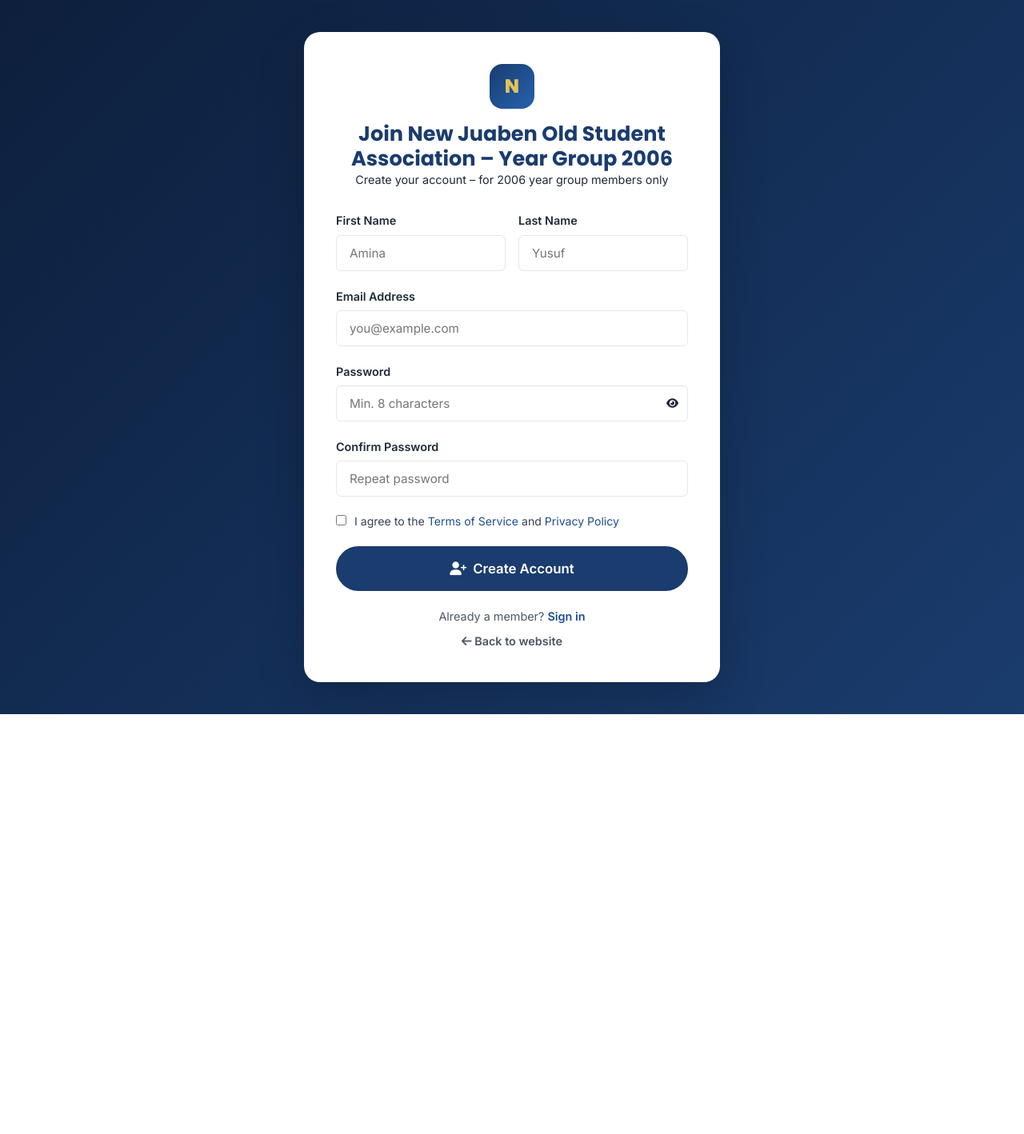
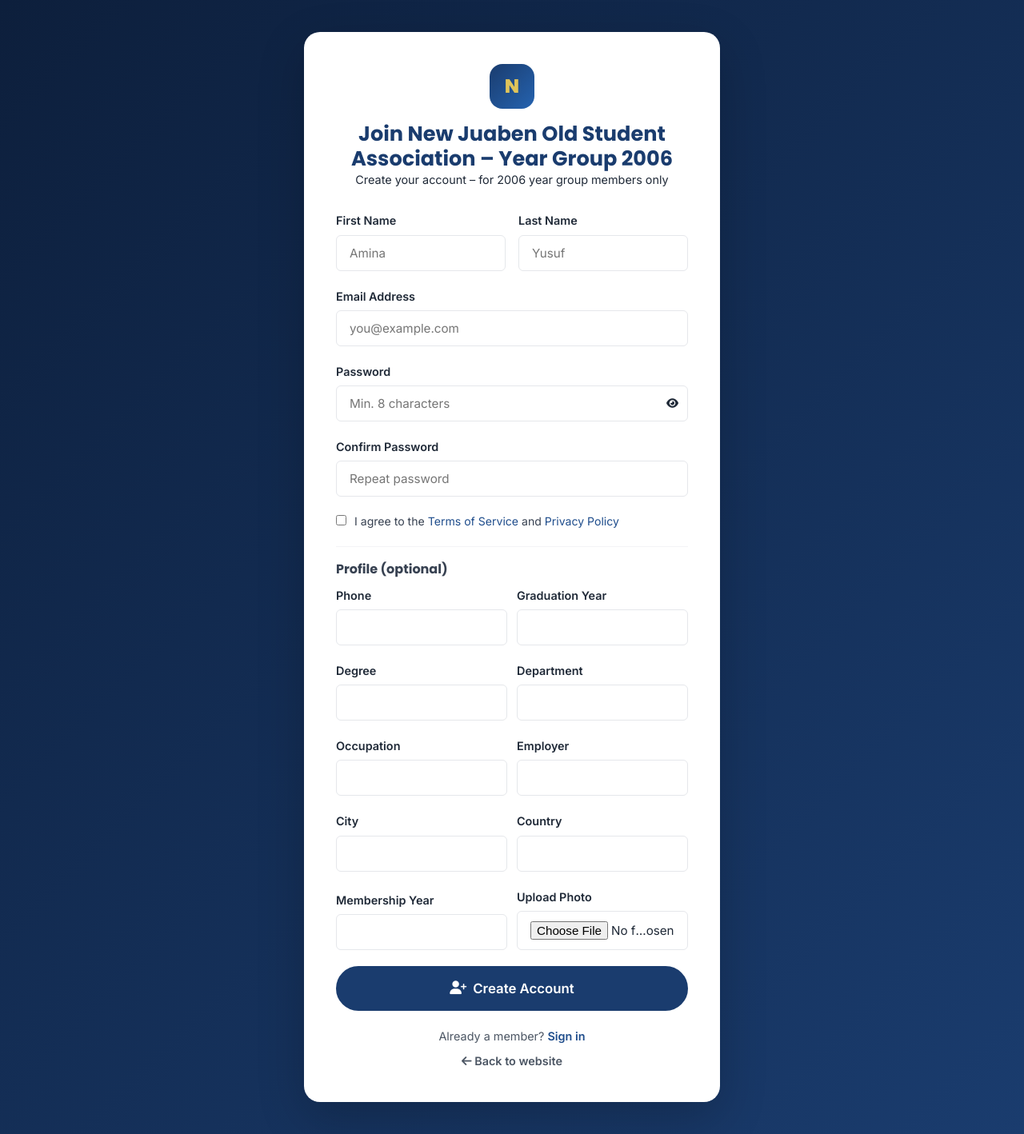
Before and after one commit to crateshub-alloh/juaben2006connect, a PHP site: page /alumni/views/auth/register.php in a window 1280 px wide. Shown: the whole page at 80% size. Before the commit the page ends 893 px from the top, so only its background shows below. Run offline with PHP 8.4, Linux system fonts and the light colour scheme; some libraries are stand-ins or nearby versions.

Commit message:
Save registration profile+avatar; add members page and homepage preview

```diff
--- a/index.php
+++ b/index.php
@@ -23,6 +23,7 @@ $routes = [
     'GET'  => [
         '/'                    => fn() => include VIEWS_PATH . '/public/home.php',
         '/about'               => fn() => include VIEWS_PATH . '/public/about.php',
+        '/students'            => fn() => include VIEWS_PATH . '/public/students.php',
         '/events'              => fn() => include VIEWS_PATH . '/public/events.php',
         '/projects'            => fn() => include VIEWS_PATH . '/public/projects.php',
         '/gallery'             => fn() => include VIEWS_PATH . '/public/gallery.php',
--- a/views/auth/register.php
+++ b/views/auth/register.php
@@ -37,7 +37,7 @@ unset($_SESSION['register_errors'], $_SESSION['register_old']);
       </div>
     <?php endif; ?>
 
-    <form method="POST" action="<?= APP_URL ?>/register" novalidate>
+    <form method="POST" action="<?= APP_URL ?>/register" novalidate enctype="multipart/form-data">
       <?= csrf_field() ?>
 
       <div style="display:grid;grid-template-columns:1fr 1fr;gap:16px;">
@@ -86,6 +86,63 @@ unset($_SESSION['register_errors'], $_SESSION['register_old']);
         </label>
       </div>
 
+      <hr style="margin:18px 0;border:none;border-top:1px solid var(--gray-100)">
+      <h3 style="margin:0 0 12px;font-size:1rem;color:var(--gray-700)">Profile (optional)</h3>
+      <div style="display:grid;grid-template-columns:1fr 1fr;gap:12px;">
+        <div class="form-group">
+          <label class="form-label" for="phone">Phone</label>
+          <input type="text" id="phone" name="phone" class="form-control" value="<?= h($old['phone'] ?? '') ?>">
+        </div>
+        <div class="form-group">
+          <label class="form-label" for="graduation_year">Graduation Year</label>
+          <input type="text" id="graduation_year" name="graduation_year" class="form-control" value="<?= h($old['graduation_year'] ?? '') ?>">
+        </div>
+      </div>
+
+      <div style="display:grid;grid-template-columns:1fr 1fr;gap:12px;">
+        <div class="form-group">
+          <label class="form-label" for="degree">Degree</label>
+          <input type="text" id="degree" name="degree" class="form-control" value="<?= h($old['degree'] ?? '') ?>">
+        </div>
+        <div class="form-group">
+          <label class="form-label" for="department">Department</label>
+          <input type="text" id="department" name="department" class="form-control" value="<?= h($old['department'] ?? '') ?>">
+        </div>
+      </div>
+
+      <div style="display:grid;grid-template-columns:1fr 1fr;gap:12px;">
+        <div class="form-group">
+          <label class="form-label" for="occupation">Occupation</label>
+          <input type="text" id="occupation" name="occupation" class="form-control" value="<?= h($old['occupation'] ?? '') ?>">
+        </div>
+        <div class="form-group">
+          <label class="form-label" for="employer">Employer</label>
+          <input type="text" id="employer" name="employer" class="form-control" value="<?= h($old['employer'] ?? '') ?>">
+        </div>
+      </div>
+
+      <div style="display:grid;grid-template-columns:1fr 1fr;gap:12px;">
+        <div class="form-group">
+          <label class="form-label" for="city">City</label>
+          <input type="text" id="city" name="city" class="form-control" value="<?= h($old['city'] ?? '') ?>">
+        </div>
+        <div class="form-group">
+          <label class="form-label" for="country">Country</label>
+          <input type="text" id="country" name="country" class="form-control" value="<?= h($old['country'] ?? '') ?>">
+        </div>
+      </div>
+
+      <div style="display:grid;grid-template-columns:1fr 1fr;gap:12px;align-items:end;">
+        <div class="form-group">
+          <label class="form-label" for="membership_year">Membership Year</label>
+          <input type="text" id="membership_year" name="membership_year" class="form-control" value="<?= h($old['membership_year'] ?? '') ?>">
+        </div>
+        <div class="form-group">
+          <label class="form-label" for="avatar">Upload Photo</label>
+          <input type="file" id="avatar" name="avatar" accept="image/*" class="form-control">
+        </div>
+      </div>
+
       <button type="submit" class="btn btn-blue btn-block btn-lg">
         <i class="fa fa-user-plus"></i> Create Account
       </button>
```
Also changed, not shown: controllers/AuthController.php (+46 -1 lines), views/public/home.php (+36 -0 lines), views/public/students.php (added, +50 -0 lines).
